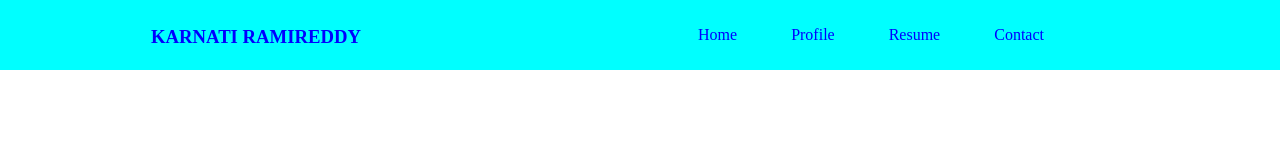
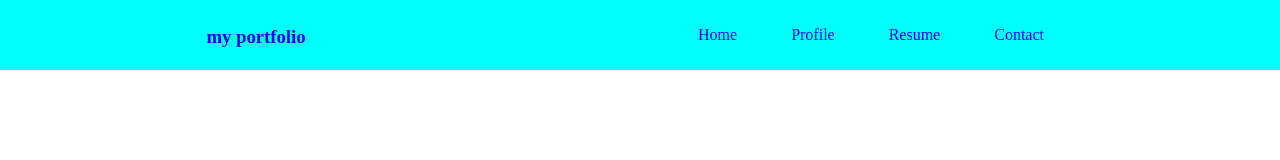
Before and after one commit to prathibharou/geekstar, a plain HTML site: page index.html in a window 1280 px wide. Shown: the top 160 px of the page. Drawn offline with Linux system fonts and the light colour scheme.

Commit message:
Update index.html

```diff
--- a/index.html
+++ b/index.html
@@ -90,7 +90,7 @@
                   <header>
            <nav>
                <section id="brand">
-                  <h1>KARNATI RAMIREDDY</h1>
+                  <h1>my portfolio</h1>
                </section>
                <section id="menu">
                <a href="#Home">Home</a>
@@ -99,7 +99,8 @@
                <a href="#Home">Contact</a>
                </section>
            </nav>
-          </header><div id="main">
+          </header>
+          <div id="main">
             <section id="mainsection">
                 <section id="imgsection">
 
```
